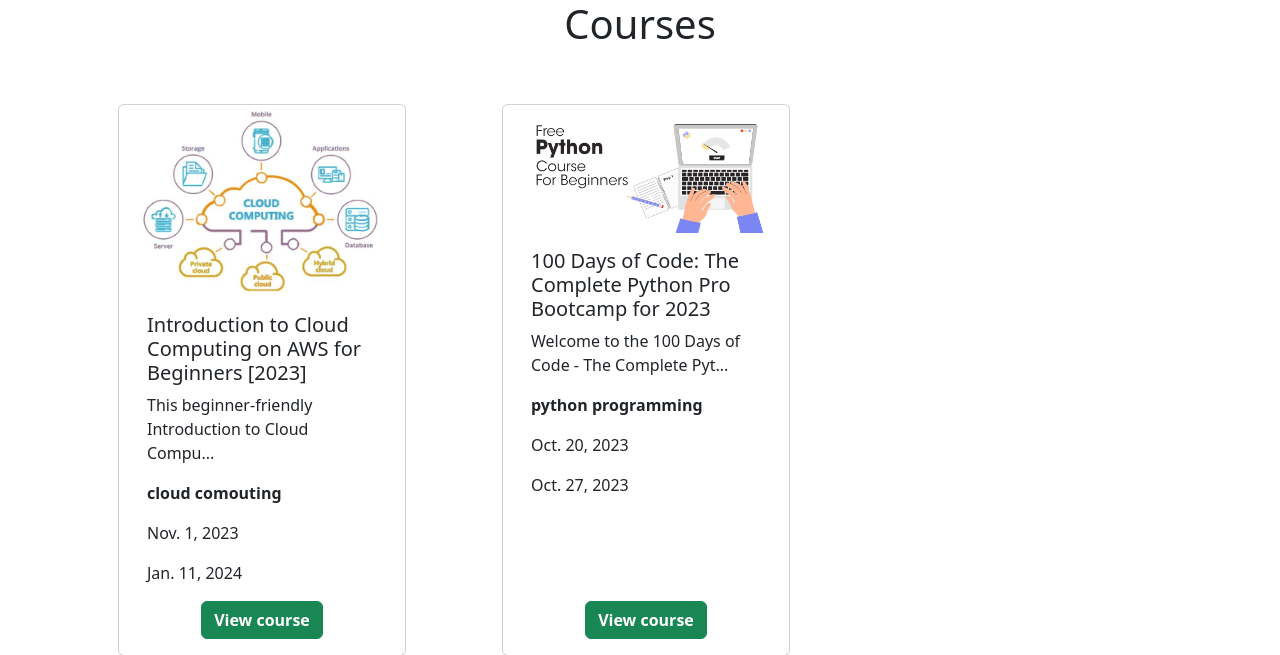
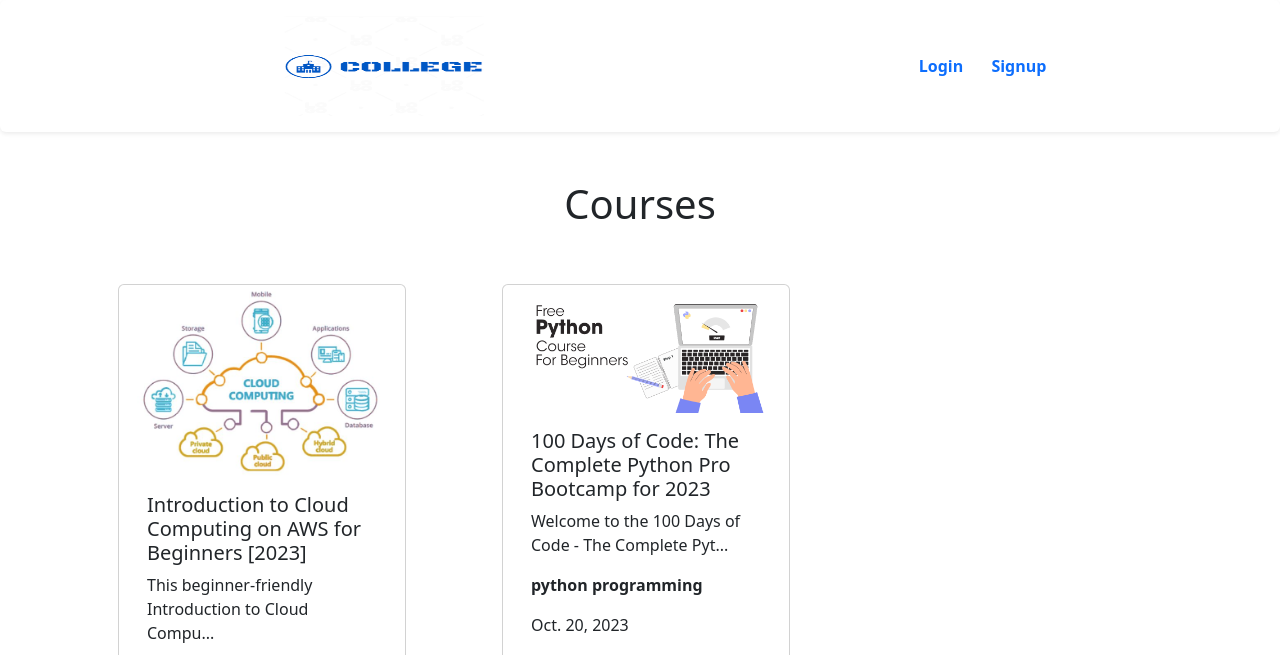
Before and after one commit to rajpipaliya048/college_system, a Django app: page /course/list/ in a window 1280 px wide. Shown: the top 655 px of the page. Run offline with Django 4.2, Linux system fonts and the light colour scheme; data comes from the database, SQL or seed files in the repository; both versions use the stored data as it was after the commit; some libraries are stand-ins or nearby versions.

Commit message:
feat: created frnt-end and added some courses

```diff
--- a/college/assets/style.css
+++ b/college/assets/style.css
@@ -43,3 +43,9 @@
 .course span {
     font-weight: bolder;
 }
+
+.logo {
+    width: 200px;
+    height: 100px;
+    margin-left: 50px;
+}
--- a/college/college/urls.py
+++ b/college/college/urls.py
@@ -5,11 +5,12 @@
 from django.conf.urls.static import static
 from django.conf import settings
 from . import views
+from course.views import CourseListView
 from users import views as userviews
 
 urlpatterns = [
     path('admin/', admin.site.urls),
-    path('', views.home, name='home'),
+    path('', CourseListView.as_view(), name='home'),
     path('dashboard/', views.dashboard, name='dashboard'),
     path('login/', LoginView.as_view(), name = 'login'),
     path('signup/', SignupView.as_view(), name = 'signup'),
--- a/college/college/views.py
+++ b/college/college/views.py
@@ -10,11 +10,6 @@
 from django.utils.encoding import force_str
 from django.contrib.auth import login, logout
 
-
-
-def home(request):
-    return render(request, 'index.html')
-
 @login_required
 def dashboard(request):
     user = request.user
--- a/college/course/views.py
+++ b/college/course/views.py
@@ -11,8 +11,11 @@
 
 class CreateCourseView(View):
     def get(self, request):
-        form = CourseForm()
-        return render(request, 'course/create_course.html', {'form': form })
+        if request.user.is_superuser:
+            form = CourseForm()
+            return render(request, 'course/create_course.html', {'form': form })
+        else:
+            return redirect('course:course_list')
 
     def post(self, request):
         form = CourseForm(request.POST, request.FILES)
--- a/college/templates/base.html
+++ b/college/templates/base.html
@@ -8,12 +8,31 @@
         <title>College</title>
     </head>
     <body>
-         <div class="wrapper">
-            {% block content %}
-            {% endblock %}
-        </div>
+
         <script src="{% static 'jquery-3.7.0.min.js' %}"></script>
         <script src="{% static 'bootstrap.min.js' %}"></script>
         <script src="{% static 'script.js' %}"></script>
     </body>
+        <div class="nav align-items-center justify-content-around shadow-sm p-3 mb-5 bg-white rounded">
+            <div><a href="{% url 'home' %}"><img src="{% static 'logo.png' %}" alt="djangonautic" class="logo"/></a></div>
+            <nav>
+                    {% if user.is_authenticated %}
+                        <a href="{% url 'logout' %}" class="text-decoration-none fw-bolder me-4">Logout</a>
+                        {% if request.user.is_superuser %}
+                        <a href="{% url 'course:create_course' %}" class="text-decoration-none fw-bolder me-4">Create Course</a>
+                        {% endif %}
+                        <a href="{% url 'dashboard' %}" class="text-decoration-none fw-bolder">Dashboard</a>
+                    {% else %}
+                    <a href="{% url 'login' %} " class="text-decoration-none fw-bolder me-4">Login</a>
+                    <a href="{% url 'signup' %} " class="text-decoration-none fw-bolder">Signup</a>
+                    {% endif %}
+                </ul>
+            </nav>
+        </div>
+
+
+    <div class="wrapper">
+        {% block content %}
+        {% endblock %}
+    </div>
 </html>
```
Also changed, not shown: college/templates/index.html (deleted, +0 -7 lines), college/assets/logo.png (added), college/db.sqlite3, college/media/course-images/1694671240French_B1.webp (added), college/media/course-images/K-certificate.png (added), college/media/course-images/arebic.jpeg (added), college/media/course-images/certificate.png (added), college/media/course-images/coding-exercises-demo-preview-desktop.3e15ed6aa44fe2ba483b9a6a38803baf.png (added), college/media/course-images/data-analytics-certificate.png (added), college/media/course-images/download.jpeg (added), college/media/course-images/download_1.jpeg (added), college/media/course-images/gcp-fundamentals-v2.png (added), college/media/course-images/traning-for-a-team.png (added).
